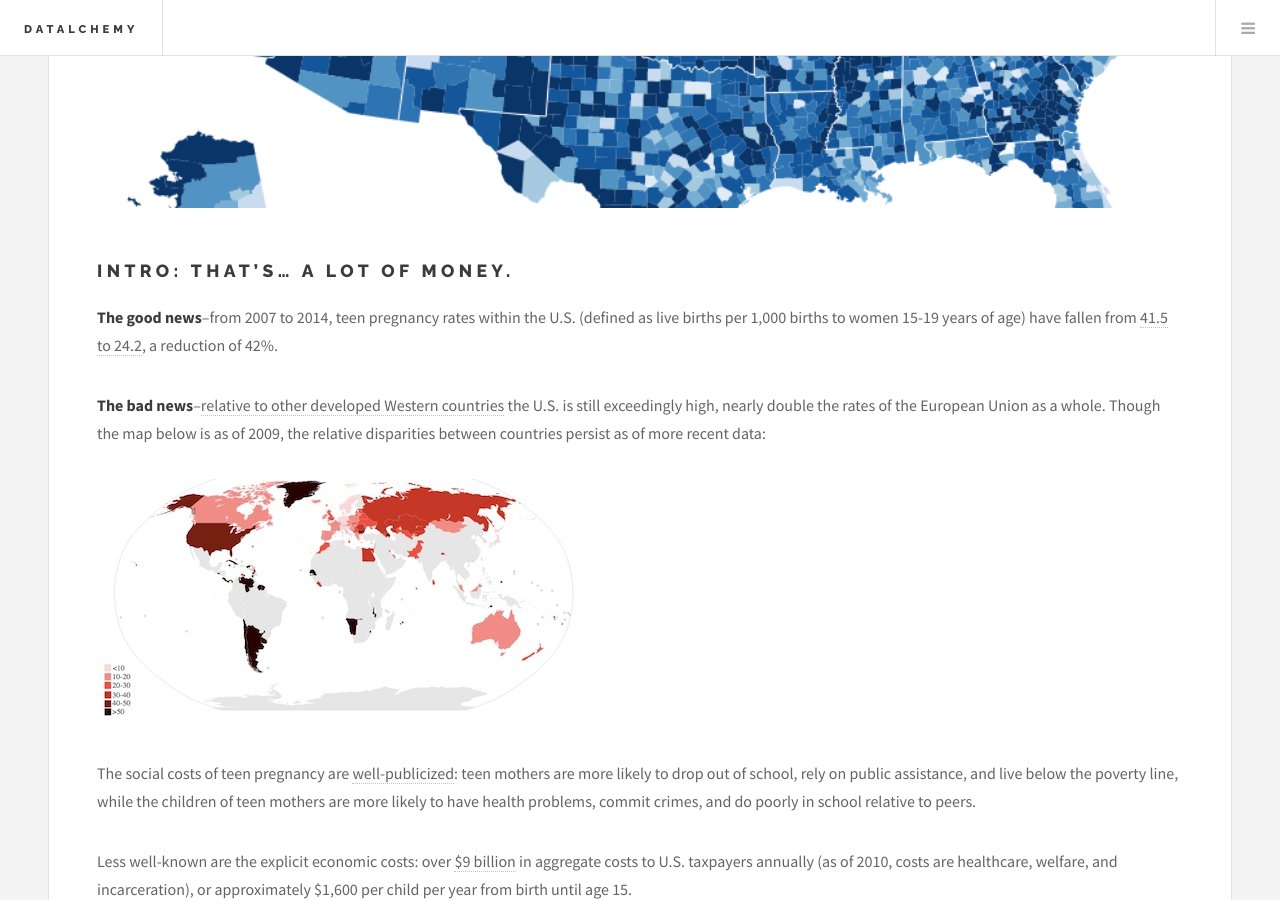
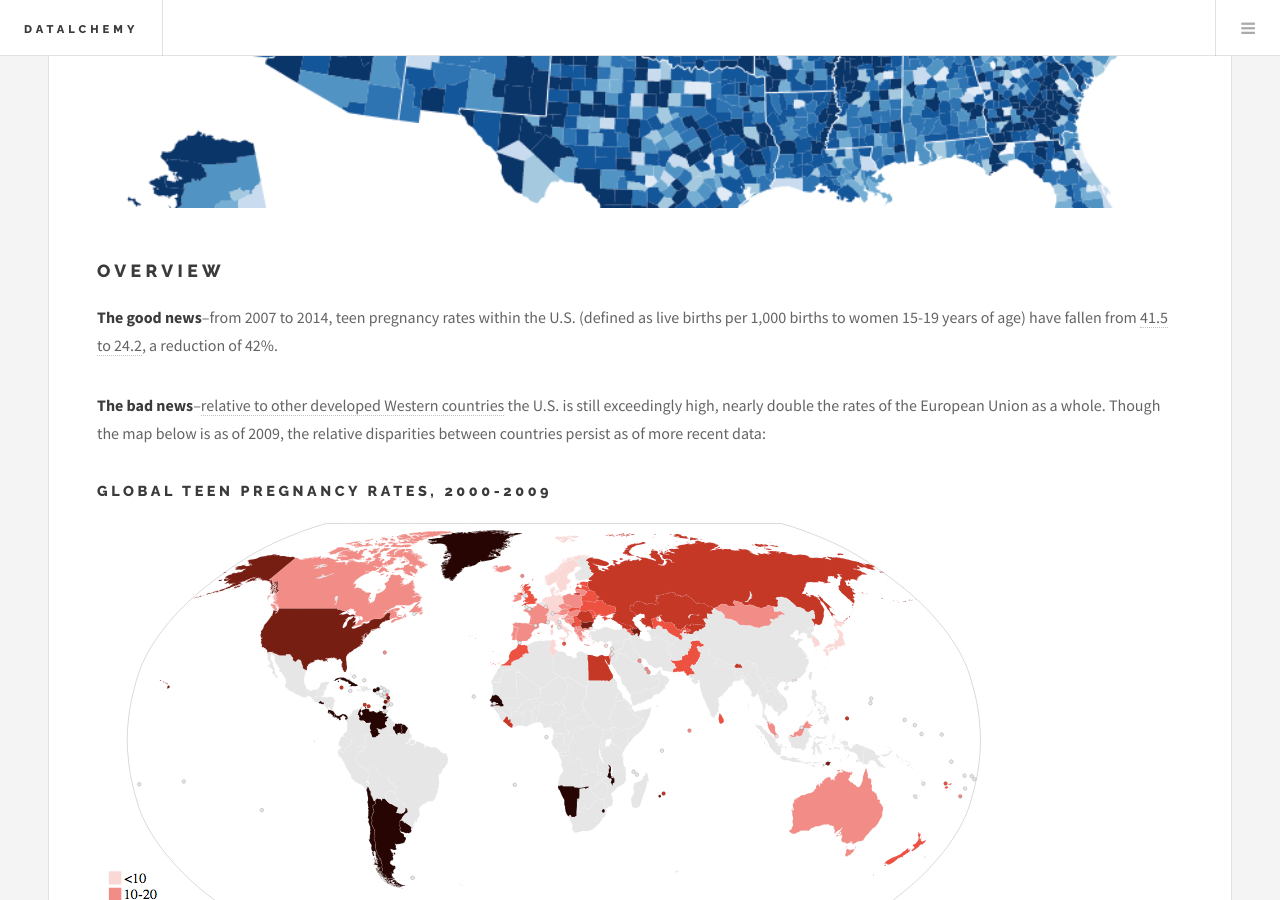
Before and after one commit to ramohse/ramohse.github.io, a Jekyll site: the page built from _posts/2017-01-24-teen-pregnancy.md, in a window 1280 px wide and 900 px high, scrolled down 824 px. Built offline with Jekyll 4.4.1, drawn with Linux system fonts in a browser that asks for light colours.

Commit message:
blog updates

```diff
--- a/_posts/2017-01-24-teen-pregnancy.md
+++ b/_posts/2017-01-24-teen-pregnancy.md
@@ -7,11 +7,13 @@
 image: /images/2016-01-23-Teen-Pregnancy/teen_preg_icon.png
 ---
 
-## Intro: That's... a Lot of Money.
+## Overview
 
 **The good news**--from 2007 to 2014, teen pregnancy rates within the U.S. (defined as live births per 1,000 births to women 15-19 years of age) have fallen from [41.5 to 24.2](https://www.cdc.gov/teenpregnancy/about/), a reduction of 42%.
 
 **The bad news**--[relative to other developed Western countries](http://www.dailymail.co.uk/news/article-2794234/uk-highest-rate-teen-pregnancies-western-europe-despite-25-fall-decade.html) the U.S. is still exceedingly high, nearly double the rates of the European Union as a whole. Though the map below is as of 2009, the relative disparities between countries persist as of more recent data:
+
+### Global Teen Pregnancy Rates, 2000-2009
 
 ![Global Teen Pregnancy Rates, 2009](https://github.com/ramohse/ramohse.github.io/blob/master/images/2016-01-23-Teen-Pregnancy/global_birth_rates.jpg?raw=true)
 
```
Also changed, not shown: images/2016-01-23-Teen-Pregnancy/global_birth_rates.jpg, images/2016-01-23-Teen-Pregnancy/global_birth_rates.png (added).
